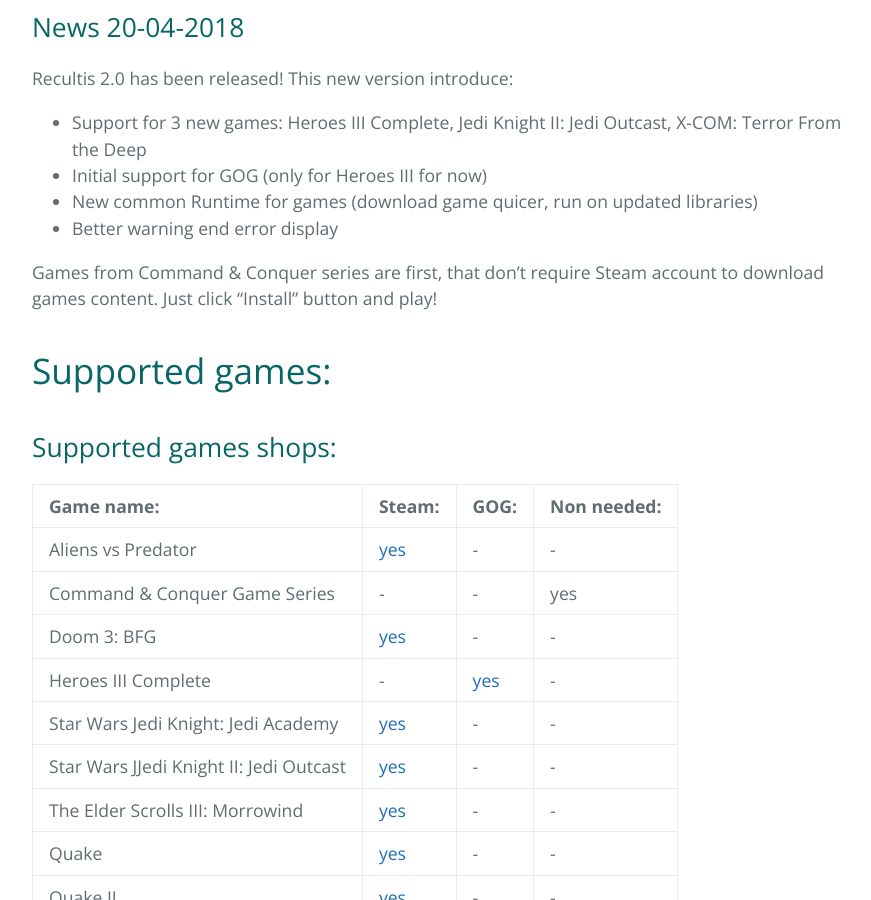
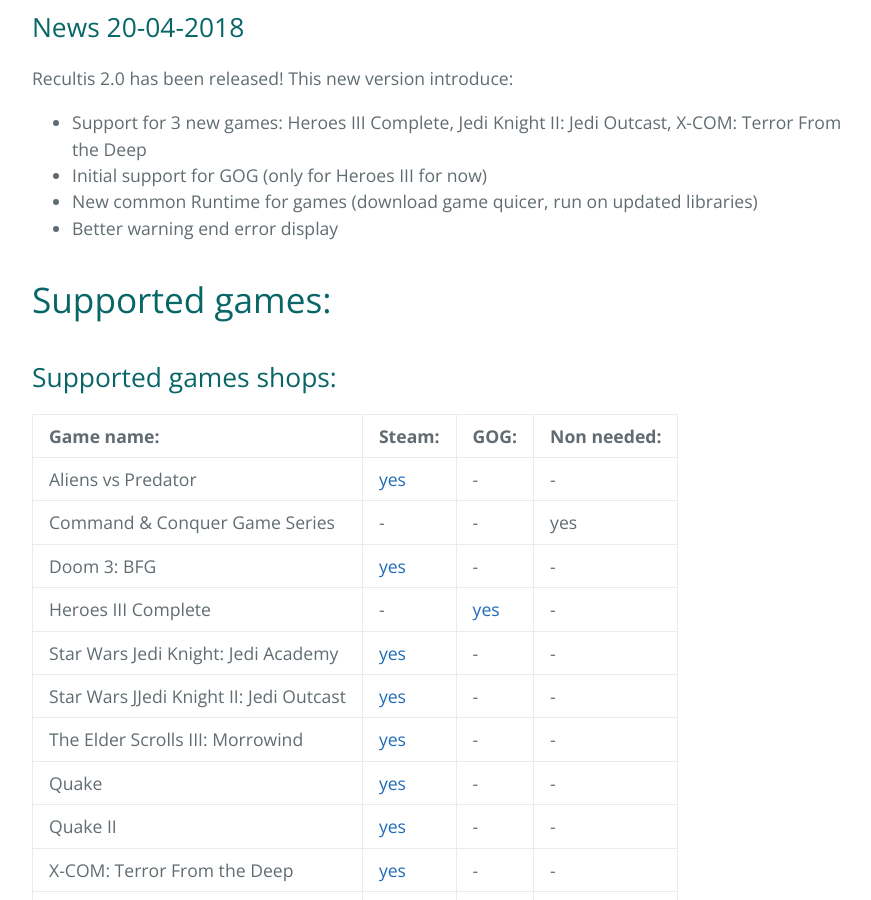
Before and after one commit to makson96/Recultis, a Jekyll site: the page built from index.md, in a window 1280 px wide and 900 px high, scrolled down 1612 px. Shown: the whole window, without its empty margins (192-1063 px from the left). Built offline with Jekyll 4.4.1, drawn with Linux system fonts in a browser that asks for light colours; our own code applies the rules of GitHub Pages for plain Markdown files.

Commit message:
fix for webpage

```diff
--- a/index.md
+++ b/index.md
@@ -16,8 +16,6 @@ Recultis 2.0 has been released! This new version introduce:
 - Initial support for GOG (only for Heroes III for now)
 - New common Runtime for games (download game quicer, run on updated libraries)
 - Better warning end error display
-
-Games from Command & Conquer series are first, that don't require Steam account to download games content. Just click "Install" button and play!
 
 # [](#header-1)Supported games:
 
```
